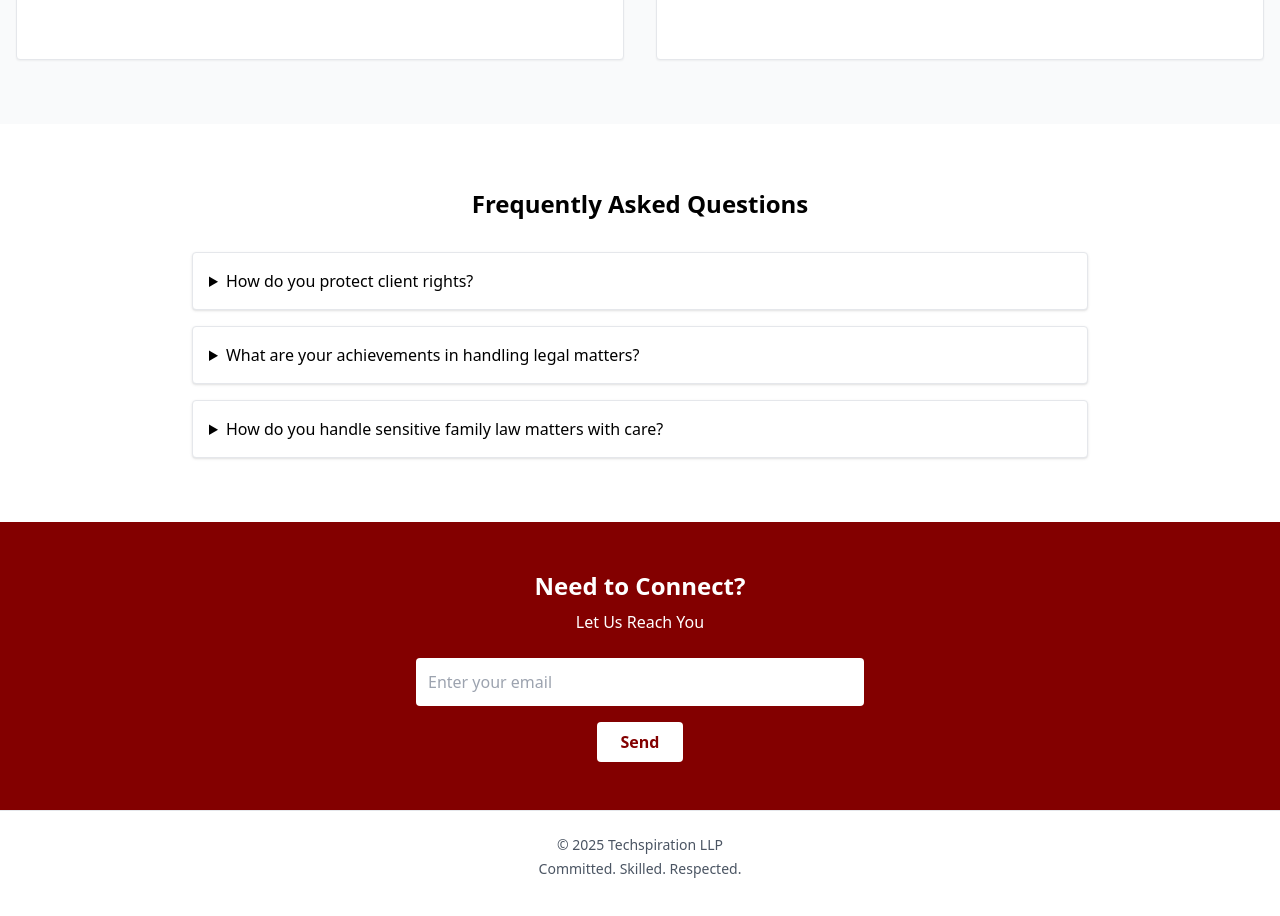
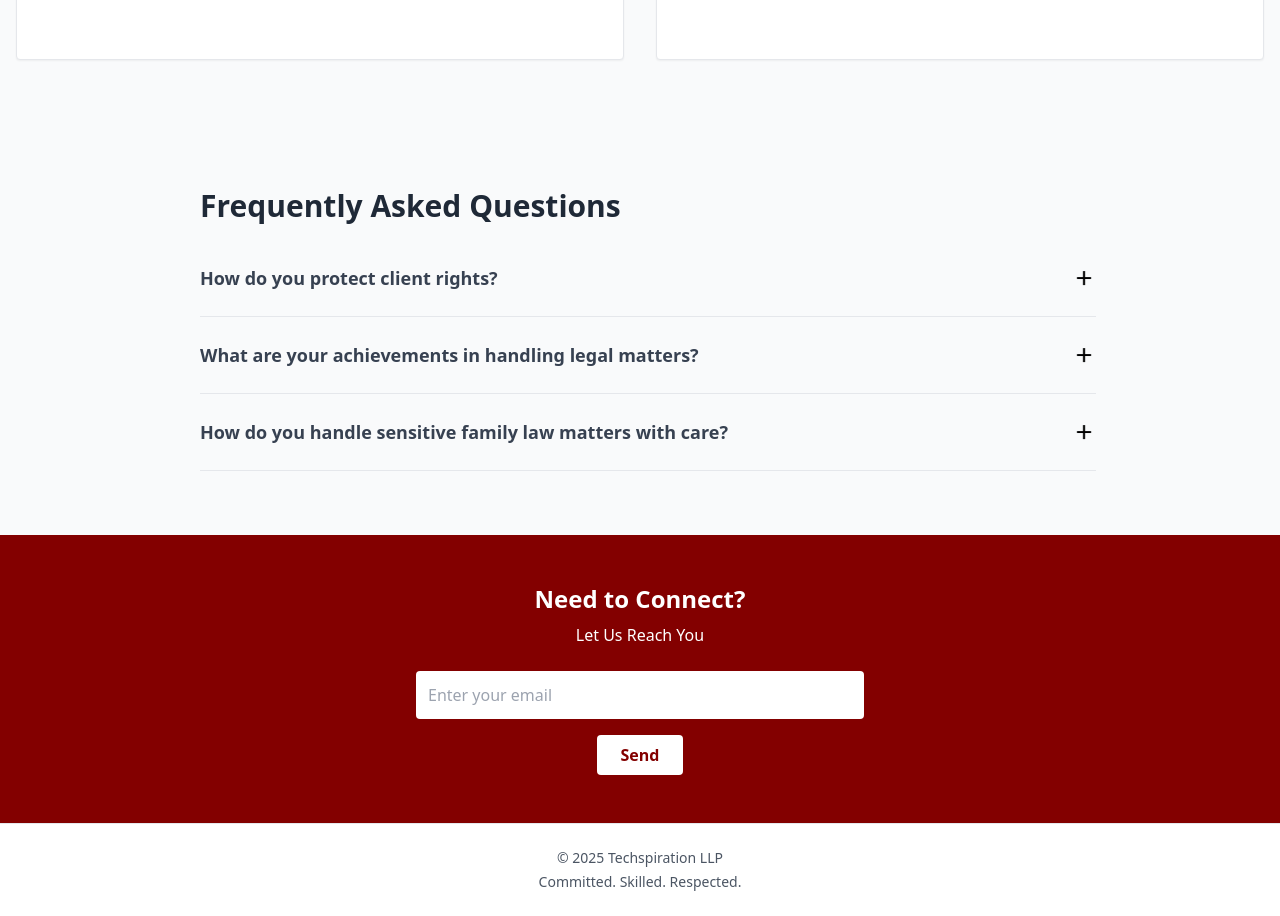
Before and after one commit to abhinand2511/techweb, a React (Vite) app in the folder frontend/: page / in a window 1280 px wide. Shown: the part 2340-3256 px from the top of the page. Built offline with nearby package versions, Linux system fonts and the light colour scheme.

Commit message:
more changes

```diff
--- a/frontend/src/components/WhatWeDo.jsx
+++ b/frontend/src/components/WhatWeDo.jsx
@@ -1,5 +1,7 @@
 import React from "react";
 import logo from "../assets/whatwedo.jpg";
+import plus from "../assets/plus.png";
+
 
 const WhatWeDo = () => {
   return (
@@ -151,50 +153,66 @@ const WhatWeDo = () => {
       </section>
 
       {/* FAQ Section */}
-      <section className="py-16 px-4">
+      {/* FAQ Section - Only border-bottom added */}
+<section className="bg-gray-50 py-16 pl-4 pr-0">
   <div className="max-w-4xl mx-auto">
-          <h2 className="text-2xl font-semibold mb-8 text-center">
+    <h2 className="text-3xl font-bold mb-4 text-left text-gray-800">
       Frequently Asked Questions
     </h2>
-          <div className="space-y-4">
-            <details className="bg-white border p-4 rounded shadow">
-              <summary className="font-medium cursor-pointer">
+    <div className="space-y-0"> {/* Changed from space-y-4 to remove extra spacing between items */}
+      {/* FAQ Item 1 */}
+      <details className="group border-b border-gray-200 py-6"> {/* Added border-b */}
+        <summary className="flex justify-between items-center cursor-pointer list-none">
+          <h3 className="font-semibold text-lg text-gray-700">
             How do you protect client rights?
+          </h3>
+          <img
+            src={plus}
+            alt="Toggle answer"
+            className="w-6 h-6 transform group-open:rotate-45 transition-transform"
+          />
         </summary>
-              <p className="mt-2 text-sm">
+        <p className="mt-4 text-gray-600">
           Protecting client rights is one of our core principles. We are
           dedicated to advocating for our clients' best interests and
-                diligently safeguarding their rights. We represent our clients
-                fairly and effectively throughout legal processes to help them
-                achieve successful outcomes.
+          diligently safeguarding their rights.
         </p>
       </details>
-            <details className="bg-white border p-4 rounded shadow">
-              <summary className="font-medium cursor-pointer">
+
+      {/* FAQ Item 2 */}
+      <details className="group border-b border-gray-200 py-6"> {/* Added border-b, removed pt-10 */}
+        <summary className="flex justify-between items-center cursor-pointer list-none">
+          <h3 className="font-semibold text-lg text-gray-700">
             What are your achievements in handling legal matters?
+          </h3>
+          <img
+            src={plus}
+            alt="Toggle answer"
+            className="w-6 h-6 transform group-open:rotate-45 transition-transform"
+          />
         </summary>
-              <p className="mt-2 text-sm">
+        <p className="mt-4 text-gray-600">
           CRN Law Firm has achieved success in a diverse range of legal
           matters. We have protected clients' intellectual property
           rights, providing them with a competitive advantage.
-                Additionally, we have obtained favorable results in commercial
-                litigations and offered support in complex real estate
-                transactions. In family law, we have provided emotional and
-                legal assistance to our clients. Our achievements are a result
-                of our focus on clients, the expertise of our team, and our
-                determination to deliver favorable outcomes.
         </p>
       </details>
-            <details className="bg-white border p-4 rounded shadow">
-              <summary className="font-medium cursor-pointer">
+
+      {/* FAQ Item 3 */}
+      <details className="group border-b border-gray-200 py-6"> {/* Added border-b */}
+        <summary className="flex justify-between items-center cursor-pointer list-none">
+          <h3 className="font-semibold text-lg text-gray-700">
             How do you handle sensitive family law matters with care?
+          </h3>
+          <img
+            src={plus}
+            alt="Toggle answer"
+            className="w-6 h-6 transform group-open:rotate-45 transition-transform"
+          />
         </summary>
-              <p className="mt-2 text-sm">
+        <p className="mt-4 text-gray-600">
           We understand the sensitive nature of family law cases. Our
-                compassionate team at CRN Law Firm approaches such matters with
-                empathy and discretion, providing emotional support while
-                working diligently to achieve the best possible outcomes for our
-                clients and their families.
+          compassionate team approaches such matters with empathy and discretion.
         </p>
       </details>
     </div>
--- a/frontend/src/components/ff.jsx
+++ /dev/null
@@ -1,9 +0,0 @@
-import React from 'react'
-
-const ff = () => {
-  return (
-    <div>ff</div>
-  )
-}
-
-export default ff
```
Also changed, not shown: frontend/src/assets/plus.png (added). Lines whose indentation alone changed are shown as unchanged.
